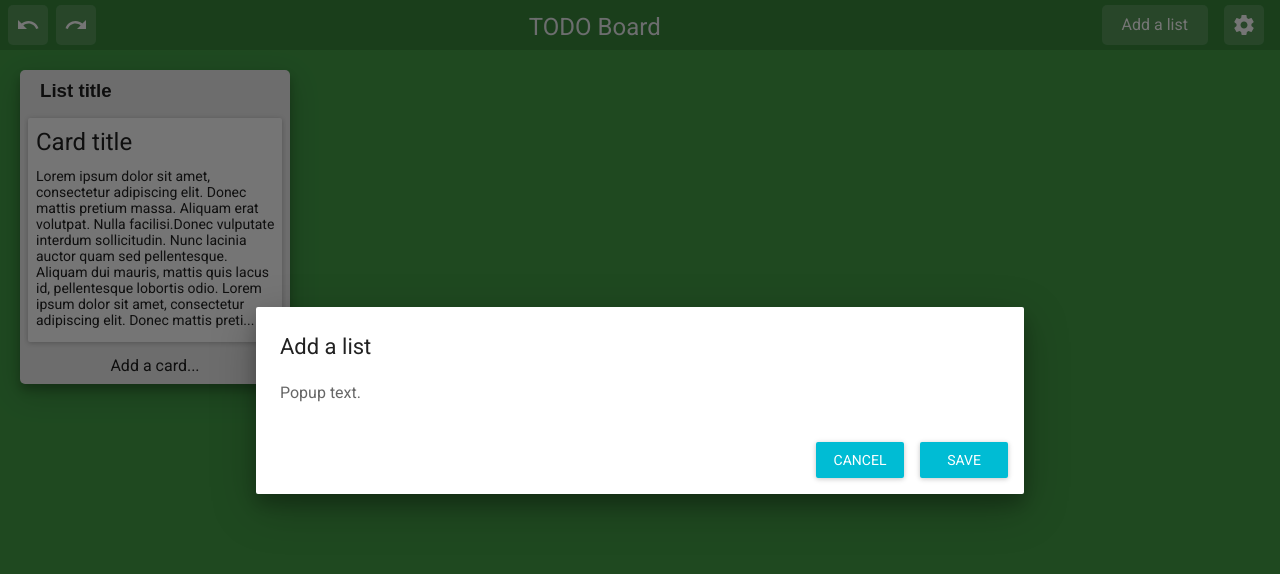
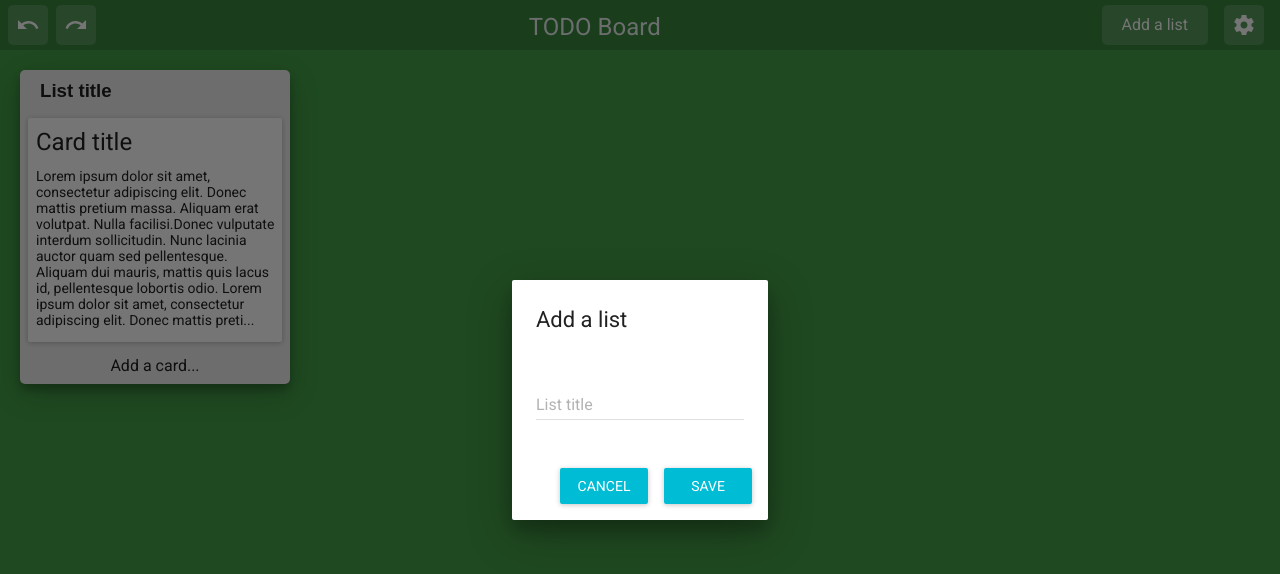
Before and after one commit to vladimirakulchik/react_todo_board, a React (Create React App) app: page / in a window 1280 px wide. Both pictures are taken after a click on the button "Add a list". Shown: the top 574 px of the page. Built offline with nearby package versions, Linux system fonts and the light colour scheme.

Commit message:
Added list add popup

```diff
--- a/src/components/AppToolbar/AddListButton.css
+++ b/src/components/AppToolbar/AddListButton.css
@@ -10,3 +10,12 @@
 .add-list-btn:hover {
     background-color: #8BC34A !important;
 }
+
+.add-list-popup {
+    width: 20% !important;
+    max-width: none !important;
+}
+
+.add-list-tf{
+    width: 100% !important;
+}
--- a/src/components/AppToolbar/AddListButton.jsx
+++ b/src/components/AppToolbar/AddListButton.jsx
@@ -1,5 +1,6 @@
 import React from 'react';
 import FlatButton from 'material-ui/FlatButton';
+import TextField from 'material-ui/TextField';
 import Popup from '../Popup/Popup';
 import './AddListButton.css';
 
@@ -26,12 +27,16 @@ class AddListButton extends React.Component {
                 </FlatButton>
 
                 <Popup
+                    popupStyle="add-list-popup"
                     title="Add a list"
                     isOpen={this.state.open}
                     onSave={this.onSave}
                     onCancel={this.togglePopup}
                 >
-                    Popup text.
+                    <TextField
+                        className="add-list-tf"
+                        floatingLabelText="List title"
+                    />
                 </Popup>
             </div>
         )
--- a/src/components/Popup/Popup.jsx
+++ b/src/components/Popup/Popup.jsx
@@ -5,7 +5,7 @@ import './Popup.css';
 
 class Popup extends React.Component {
     render() {
-        const {title, isOpen, onSave, onCancel, children} = this.props;
+        const {popupStyle, title, isOpen, onSave, onCancel, children} = this.props;
 
         const actions = [
             <RaisedButton className="action-btn"
@@ -21,17 +21,16 @@ class Popup extends React.Component {
         ];
 
         return(
-            <div>
             <Dialog
                 title={title}
                 actions={actions}
                 modal={false}
                 open={isOpen}
                 onRequestClose={onCancel}
+                contentClassName={popupStyle}
             >
                 {children}
             </Dialog>
-            </div>
         )
     }
 }
```
Lines whose indentation alone changed are shown as unchanged.
